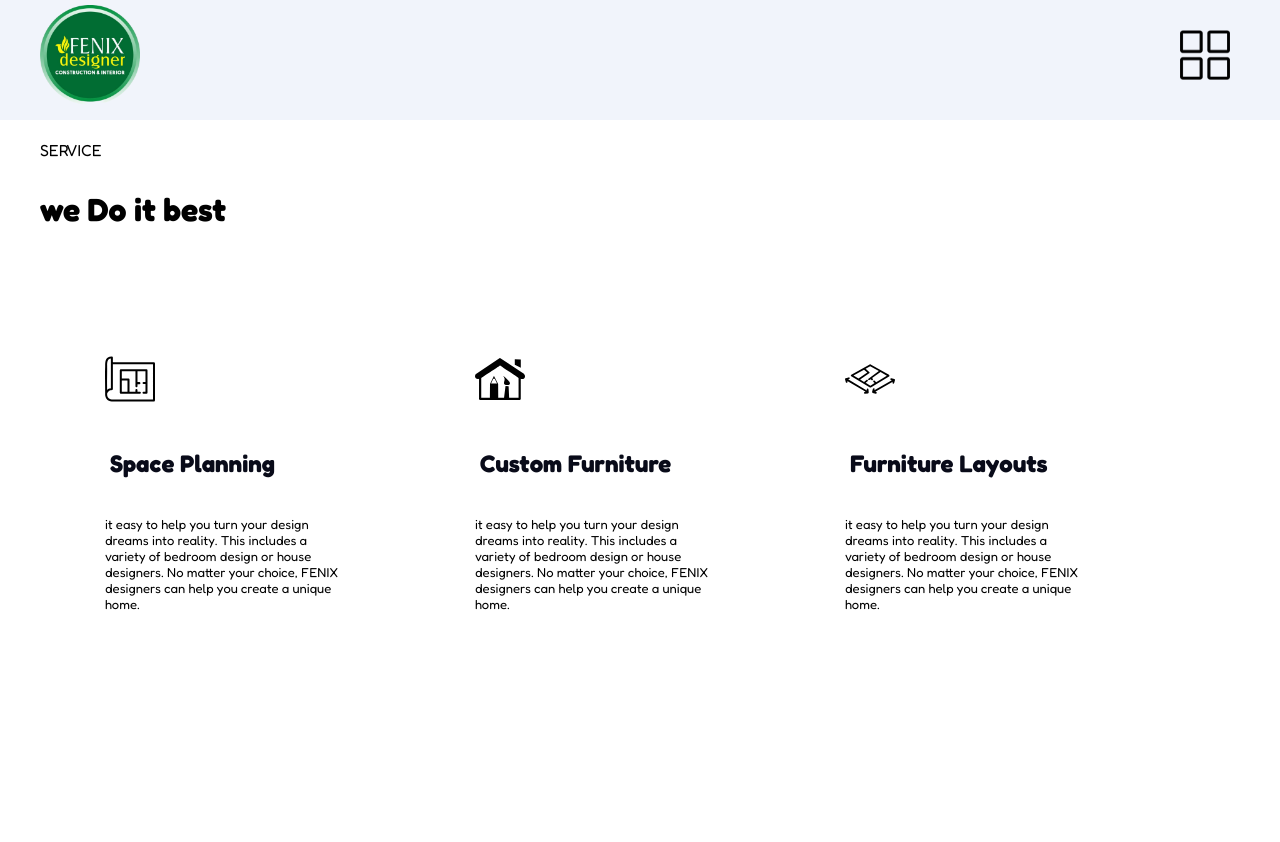
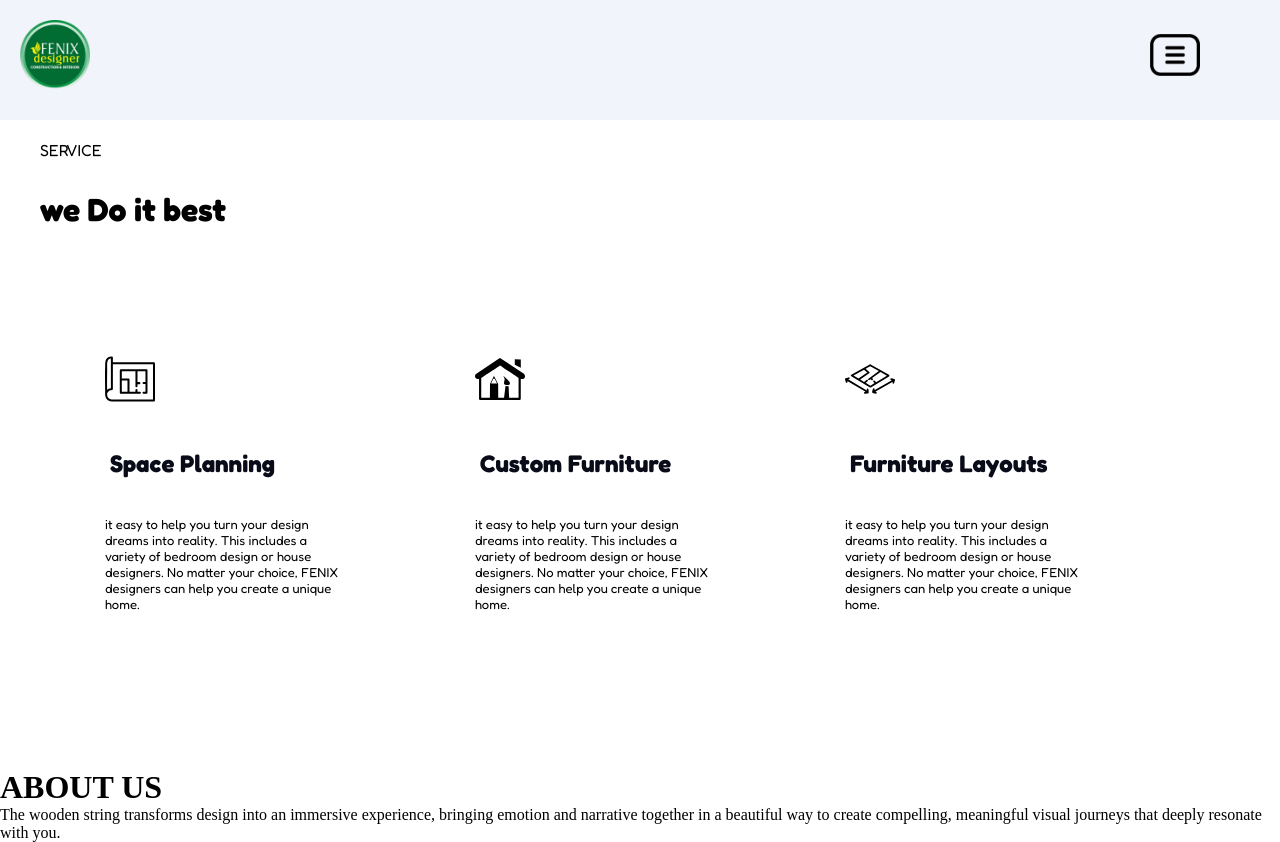
Before and after one commit to techtownera/Interior-DesignSite, a React (Vite) app: page /service in a window 1280 px wide. Before the commit the page ends 800 px from the top, so only its background shows below. Built offline with nearby package versions, Linux system fonts and the light colour scheme; a web font is replaced by a local one.

Commit message:
add footer

```diff
--- a/src/App.jsx
+++ b/src/App.jsx
@@ -6,16 +6,19 @@ import Contact from './components/Contact'
 import Projects from  './components/Projects'
 
 import {createBrowserRouter, RouterProvider} from 'react-router-dom'
+import Footer from './components/footer'
 
 
 const router = createBrowserRouter([
   {
     path: '/',
     element: <div>
+     <Navbar/>
       <Home/>
       <Service/>
       <Projects/>
       <Contact/>
+      <Footer/>
       </div>
   },
 
@@ -24,6 +27,7 @@ const router = createBrowserRouter([
     element: <div>
       <Navbar/>
       <Service/>
+      <Footer/>
     </div>
 
   },
@@ -32,6 +36,7 @@ const router = createBrowserRouter([
     element: <div>
       <Navbar/>
       <Projects/>
+      <Footer/>
     </div>
   },
 
@@ -40,6 +45,7 @@ const router = createBrowserRouter([
     element: <div>
       <Navbar/>
       <Contact/>
+      <Footer/>
     </div>
   }
 ]);
--- /dev/null
+++ b/src/components/Footer.jsx
@@ -0,0 +1,22 @@
+import React from 'react'
+import './Footer.css'
+
+const Footer = () => {
+  return (
+    <div>
+
+    <div className='fmain'>
+
+        <div>
+            <h1>ABOUT US</h1>
+
+            <p>The wooden string transforms design into an immersive experience, bringing emotion and narrative together in a beautiful way to create compelling, meaningful visual journeys that deeply resonate with you.</p>
+        </div>
+
+    </div>
+
+    </div>
+  )
+}
+
+export default Footer
--- a/src/components/Home.css
+++ b/src/components/Home.css
@@ -5,40 +5,19 @@
     background-size: cover;
     height: 100vh;
     width: 100vw;
+    display: flex;
+    flex-wrap: wrap;
+    flex-direction: row;
 }
 
-.navbar{
-
-    display: flex;
-    height: 100px;
-    width: 100vw;
-
-}
-
-ul{
-
-    display: flex;
-    margin: 5px 700px;
-    list-style: none;
-    font-size: 1.5rem;
-    font-family: "Fredoka", sans-serif;
-    transition: width 2s, height 2s, transform 2s;
-
-
-}
-
-li{
-    margin: 10px 20px;
-    text-decoration: none;
-}
 
 .main {
 
-    height: 585px;
+    height: 580px;
     width: 400px;
     border: 2px solid #F1F4FB;
     display: flex;
-    margin-top: -100px;
+    margin-top: 5px;
     margin-left: 200px;
     flex-wrap: wrap;
     flex-direction: row;
@@ -150,66 +129,13 @@ li{
     background-image: url('../assets/spacejoy-9M66C_w_ToM-unsplash.jpg');
     background-repeat: no-repeat;
     background-size: cover;
-    max-height: 914px;
-    max-width: 600px;
+    min-height: 914px;
+    min-width: 600px;
+    display: flex;
+    flex-wrap: wrap;
+    flex-direction: row;
 }
 
-  .hamicon{
-   margin: -10px 75px;
-   display: flex;
-
-
-}
-
-.hamicon img{
-   height: 50px;
-   width: 50px;
-  border: none;
-  border-radius: 5px;
-  cursor: pointer;
-  outline: none; /* Remove outline on focus */
-  transform: scale(1); /* Initial scale */
-
-  /* The magic happens here! ✨ */
-  /* This tells the browser to animate changes to background-color,
-     box-shadow, and transform over 0.3 seconds with an ease-in-out curve. */
-  transition:
-              box-shadow 0.3s ease-in-out,
-              transform 0.3s ease-in-out;
-
-}
-
-.hamicon:hover {
-  box-shadow: 0 6px 12px rgba(9, 167, 241, 0.3); /* More pronounced shadow */
-  transform: scale(1.05); /* Slightly enlarge the button */
-}
-
-
-.navbar{
-
-    display: flex;
-    max-height: 80px;
-    max-width: 600px;
-    background-color: #F1F4FB;
-
-}
-
-
-  ul{
-
-    display: flex;
-    margin-top: 10px;
-    margin-left: 80px;
-    list-style: none;
-    font-size: 1rem;
-    font-family: "Fredoka", sans-serif;
-
-}
-
-li{
-    margin: 10px 5px;
-    text-decoration: none;
-}
 
 .main {
 
--- a/src/components/Home.jsx
+++ b/src/components/Home.jsx
@@ -1,53 +1,22 @@
 import React from 'react';
 import { NavLink } from 'react-router-dom';
-import { useState } from 'react';
-import menu from '../assets/menu-bar-icon.png'
 import './Home.css'
 
 const Home = () =>{
 
-      const [isopn, setisopne] = useState(false);
 
-       function toggleopen(){
-              return setisopne(!isopn);
-       }
 
     return(
 
         <div>
 
        <div className='bg'>
-        <div className='navbar'>
-
-        <ul className={isopn ? "" : "hidenav"}>
-
-       <li>
-        <NavLink to="/" className={({isActive}) => isActive ? "active" : "noactive"} > Home</NavLink>
-        </li>
-        <li>
-          <NavLink to="/service" className={({isActive}) => isActive ? "active" : "noactive"}>Service</NavLink>
-        </li>
-        <li>
-        <NavLink to="/projects" className={({isActive}) => isActive ? "active" : "noactive"}>Projects</NavLink>
-        </li>
-        <li>
-          <NavLink to="/contact" className={({isActive}) => isActive ? "active" : "noactive"}>Contact</NavLink>
-
-        </li>
-
-        </ul>
-
-        </div>
 
       <div className='main'>
 
     <div id='tdiv'>
     FENIX DESIGNERS
 
-
-    <div className='hamicon'>
-           <img src={menu} onClick={toggleopen} />
-    </div>
     </div>
 
      <div className='mdiv'>
@@ -61,10 +30,6 @@ const Home = () =>{
     </div>
 
 
-
-     <div className='bt2div'>
-
-     </div>
 
     </div>
 
--- a/src/components/Navbar.css
+++ b/src/components/Navbar.css
@@ -56,14 +56,32 @@ li{
 
     height: 50px;
     width: 50px;
+     border: none;
+  border-radius: 5px;
+  cursor: pointer;
+  outline: none; /* Remove outline on focus */
+  transform: scale(1); /* Initial scale */
+
+  /* The magic happens here! ✨ */
+  /* This tells the browser to animate changes to background-color,
+     box-shadow, and transform over 0.3 seconds with an ease-in-out curve. */
+  transition:
+              box-shadow 0.3s ease-in-out,
+              transform 0.3s ease-in-out;
+
+}
+
+.ham:hover {
+  box-shadow: 0 6px 12px rgba(9, 167, 241, 0.3); /* More pronounced shadow */
+  transform: scale(1.05); /* Slightly enlarge the button */
 }
 
 .ham{
 
     margin: 30px 50px;
     display: flex;
-    position: fixed;
-    right: 0;
+    /* position: fixed;
+    right: 0;     */
 
 }
 
@@ -74,8 +92,8 @@ li{
     .Navbar{
 
     display: flex;
-    max-height: 120px;
-    max-width: 600px;
+    min-height: 500px;
+    min-width: 600px;
     background-color: #F1F4FB;
     flex-wrap: wrap;
     flex-direction: row;
@@ -84,16 +102,17 @@ li{
 
 .uldiv{
 
-    display: flex;
-    margin: 20px -8px;
-    list-style: none;
-    font-size: 1rem;
-    font-family: "Fredoka", sans-serif;
+        display: flex;
+        margin: 86px 30px;
+        list-style: none;
+        font-size: 20px;
+        font-family: "Fredoka", sans-serif;
+        flex-direction: column;
 
 }
 
 li{
-    margin: 10px 2px;
+    margin: 10px 20px;
     padding: 20px 0px;
     text-decoration: none;
 }
@@ -129,10 +148,10 @@ li{
 
 .ham{
 
-    margin: 40px 10px;
+    margin: 28px 38px;
     display: flex;
-    /* position: fixed;
-    right: 0;     */
+    position: fixed;
+    right: 0;
 
 }
 
@@ -143,21 +162,280 @@ li{
 /* Small devices (portrait tablets and large phones, 600px and up) */
 @media only screen and (min-width: 600px) {
 
+    .Navbar{
+
+    display: flex;
+    min-height: 120px;
+    min-width: 600px;
+    background-color: #F1F4FB;
+    flex-wrap: wrap;
+    flex-direction: row;
+
+}
+
+.uldiv{
+
+    display: flex;
+    margin: 20px 60px;
+    list-style: none;
+    font-size: 100%;
+    font-family: "Fredoka", sans-serif;
+
+}
+
+li{
+    margin: 10px 20px;
+    padding: 20px 0px;
+    text-decoration: none;
+}
+
+.noactive{
+    text-decoration: none;
+    color: #6E7488;
+}
+
+.active{
+
+    text-decoration: none;
+    color: #061943;
+}
+
+.logo img{
+
+    height: 70px;
+    width: 70px;
+
+}
+
+.logo {
+
+    margin: 20px 20px;
+}
+
+.ham img {
+
+    height: 40px;
+    width: 40px;
+}
+
+.ham{
+
+    margin: 40px 40px;
+    display: flex;
+    position: fixed;
+    right: 0;
+
+}
 
 
 }
 
 /* Medium devices (landscape tablets, 768px and up) */
-/* @media only screen and (min-width: 768px) {
-  .navbar {background: blue;}
-}  */
+@media only screen and (min-width: 768px) {
+
+     .Navbar{
+
+    display: flex;
+    min-height: 120px;
+    min-width: 768px;
+    background-color: #F1F4FB;
+    flex-wrap: wrap;
+    flex-direction: row;
+
+}
+
+.uldiv{
+
+    display: flex;
+    margin: 20px 134px;
+    list-style: none;
+    font-size: 1rem;
+    font-family: "Fredoka", sans-serif;
+
+}
+
+li{
+    margin: 10px 20px;
+    padding: 20px 0px;
+    text-decoration: none;
+}
+
+.noactive{
+    text-decoration: none;
+    color: #6E7488;
+}
+
+.active{
+
+    text-decoration: none;
+    color: #061943;
+}
+
+.logo img{
+
+    height: 70px;
+    width: 70px;
+
+}
+
+.logo {
+
+    margin: 20px 20px;
+}
+
+.ham img {
+
+    height: 40px;
+    width: 40px;
+}
+
+.ham{
+
+    margin: 40px 50px;
+    display: flex;
+    position: fixed;
+    right: 0;
+
+}
+
+}
 
 /* Large devices (laptops/desktops, 992px and up) */
-/* @media only screen and (min-width: 992px) {
-  .navbar {background: orange;}
-}  */
+@media only screen and (min-width: 992px) {
+
+    .Navbar{
+
+    display: flex;
+    min-height: 120px;
+    min-width: 992px;
+    background-color: #F1F4FB;
+    flex-wrap: wrap;
+    flex-direction: row;
+
+}
+
+.uldiv{
+
+    display: flex;
+    margin: 20px 190px;
+    list-style: none;
+    font-size: 1.5rem;
+    font-family: "Fredoka", sans-serif;
+
+}
+
+li{
+    margin: 10px 20px;
+    padding: 20px 0px;
+    text-decoration: none;
+}
+
+.noactive{
+    text-decoration: none;
+    color: #6E7488;
+}
+
+.active{
+
+    text-decoration: none;
+    color: #061943;
+}
+
+.logo img{
+
+    height: 70px;
+    width: 70px;
+
+}
+
+.logo {
+
+    margin: 20px 20px;
+}
+
+.ham img {
+
+    height: 50px;
+    width: 50px;
+}
+
+.ham{
+
+    margin: 30px 80px;
+    display: flex;
+    /* position: fixed;
+    right: 0;     */
+
+
+
+}
+}
 
 /* Extra large devices (large laptops and desktops, 1200px and up) */
-/* @media only screen and (min-width: 1200px) {
-  .navbar {background: pink;}
-} */
+@media only screen and (min-width: 1200px) {
+
+    .Navbar{
+
+    display: flex;
+    min-height: 120px;
+    min-width: 768px;
+    background-color: #F1F4FB;
+    flex-wrap: wrap;
+    flex-direction: row;
+
+}
+
+.uldiv{
+
+    display: flex;
+    margin: 20px 300px;
+    list-style: none;
+    font-size: 1.5rem;
+    font-family: "Fredoka", sans-serif;
+
+}
+
+li{
+    margin: 10px 20px;
+    padding: 20px 0px;
+    text-decoration: none;
+}
+
+.noactive{
+    text-decoration: none;
+    color: #6E7488;
+}
+
+.active{
+
+    text-decoration: none;
+    color: #061943;
+}
+
+.logo img{
+
+    height: 70px;
+    width: 70px;
+
+}
+
+.logo {
+
+    margin: 20px 20px;
+}
+
+.ham img {
+
+    height: 50px;
+    width: 50px;
+}
+
+.ham{
+
+    margin: 30px 80px;
+    display: flex;
+    position: fixed;
+    right: 0;
+
+}
+}
--- a/src/components/Navbar.jsx
+++ b/src/components/Navbar.jsx
@@ -2,7 +2,7 @@ import React from 'react'
 import { NavLink } from 'react-router-dom';
 import './Navbar.css'
 import fenix_logo from '../assets/fenixlogo.png'
-import menu from '../assets/four-squares-line-icon.png'
+import menu from '../assets/menu-bar-icon.png'
 import { useState } from 'react';
 
 const Navbar = () => {
```
Also changed, not shown: src/components/Footer.css (added).
